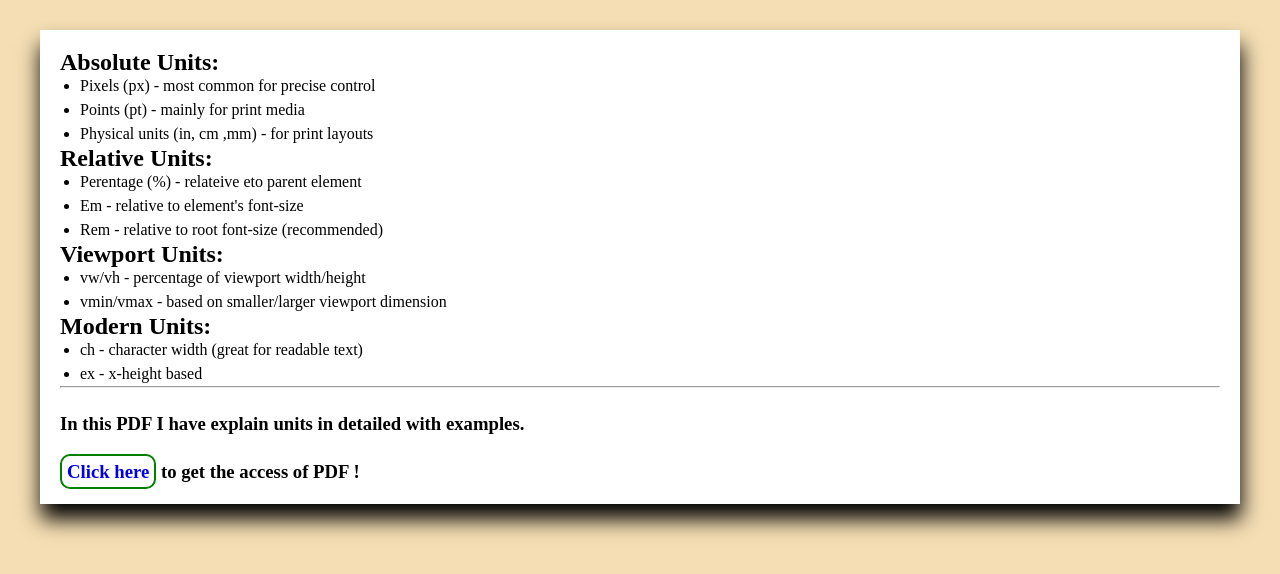
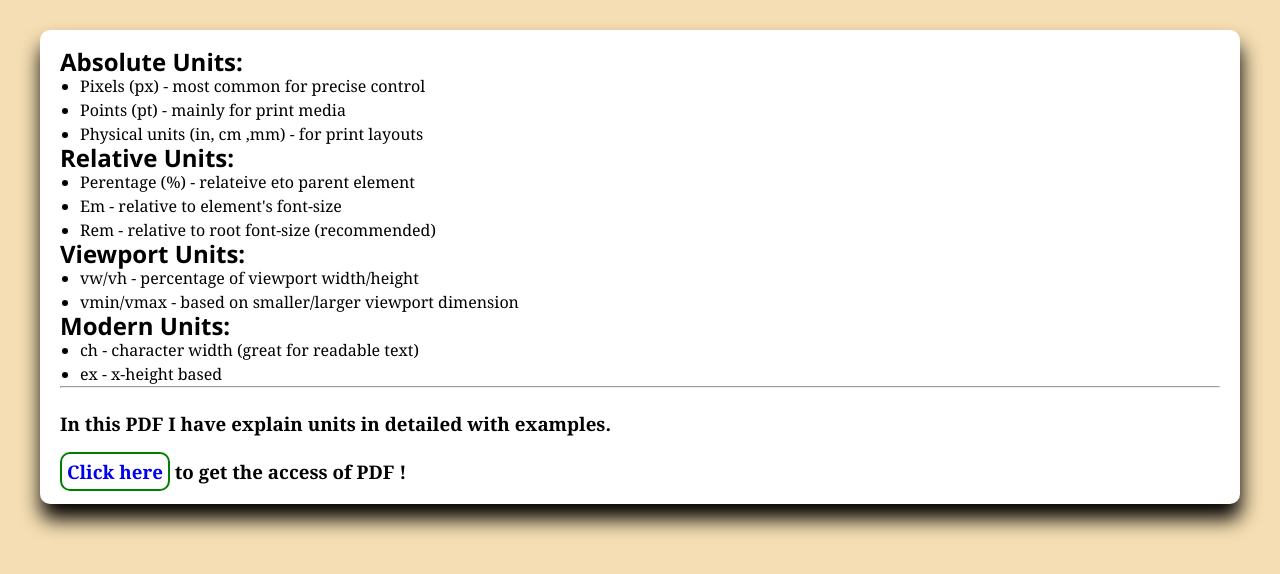
Before and after one commit to vnrbl0/coding-grind, a plain HTML site: page HTML/css6.html in a window 1280 px wide. Drawn offline with Linux system fonts and the light colour scheme.

Commit message:
initial commit

```diff
--- a/CSS/style13.css
+++ b/CSS/style13.css
@@ -15,6 +15,7 @@ body{
     background-color: #fff;
     padding: 20px;
     box-shadow: 1px 15px 20px black;
+    border-radius: 10px;
 }
 
 .pdf{
@@ -32,3 +33,15 @@ body{
 ul{
     margin-left: 20px ;
 }
+
+h2{
+    font-family:'Segoe UI', Tahoma, Geneva, Verdana, sans-serif;
+    font-weight: 4px;
+}
+li{
+    font-family:Cambria, Cochin, Georgia, Times, 'Times New Roman', serif;
+}
+
+h3 , a {
+    font-family: Cambria, Cochin, Georgia, Times, 'Times New Roman', serif;
+}
```
